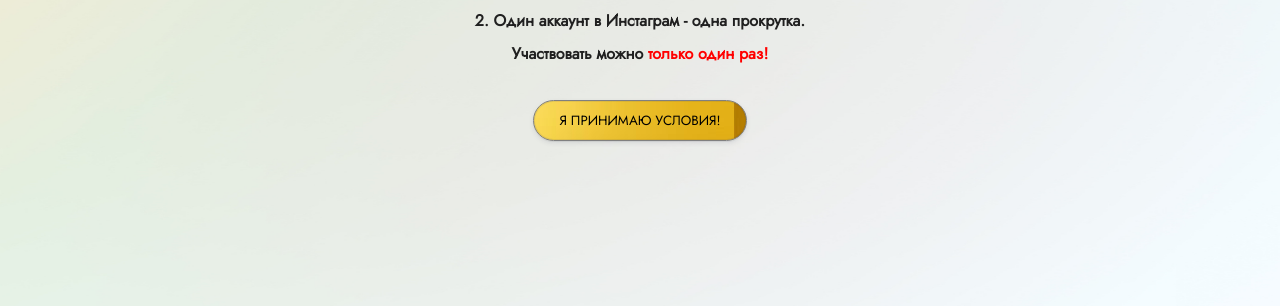
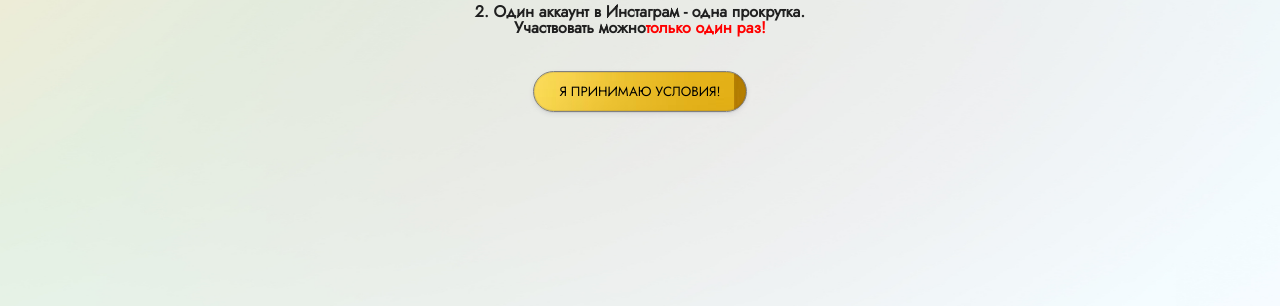
Before and after one commit to abbat01/wheel-of-fortune, a plain HTML site: page wheel/index.html in a window 1280 px wide. Shown: the part 494-800 px from the top of the page. Drawn offline with Linux system fonts and the light colour scheme.

Commit message:
Add files via upload

```diff
--- a/wheel/index.css
+++ b/wheel/index.css
@@ -459,6 +459,7 @@ z-index: 3000;
 .no-strong {
 	font-weight: 700;
 	font-family: 'Jost', sans-serif;
+	line-height: 16px;
 }
 	.button__start {
 		box-shadow: rgba(50, 50, 93, .1) 0 0 0 1px inset,rgba(50, 50, 93, .1) 0 2px 5px 0,rgba(0, 0, 0, .07) 0 1px 1px 0;
--- a/wheel/index.html
+++ b/wheel/index.html
@@ -27,8 +27,8 @@
 
 <h2>ВНИМАНИЕ!</h2>
   <p class="no-strong">1. Если условия не будут выполнены, то участие<br> в колесе<span class="red"> не будет засчитано.</span></p>
- <p class="no-strong"> 2. Один аккаунт в Инстаграм - одна прокрутка.</p>
-  <p class="no-strong">Участвовать можно <strong><span class="red">только один раз!</strong></span></p>
+ <p class="no-strong"> 2. Один аккаунт в Инстаграм - одна прокрутка.<br>  Участвовать можно<span class="red">только один раз!</span></p>
+
   <button class="button button__start" role="button" type="submit" onclick="closeStart()">Я принимаю условия!</button>
     </div>
     <div class="modal--prize">
```
